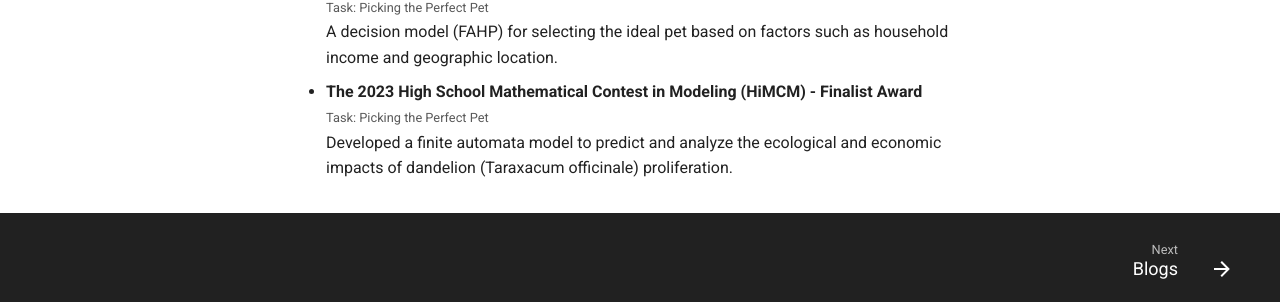
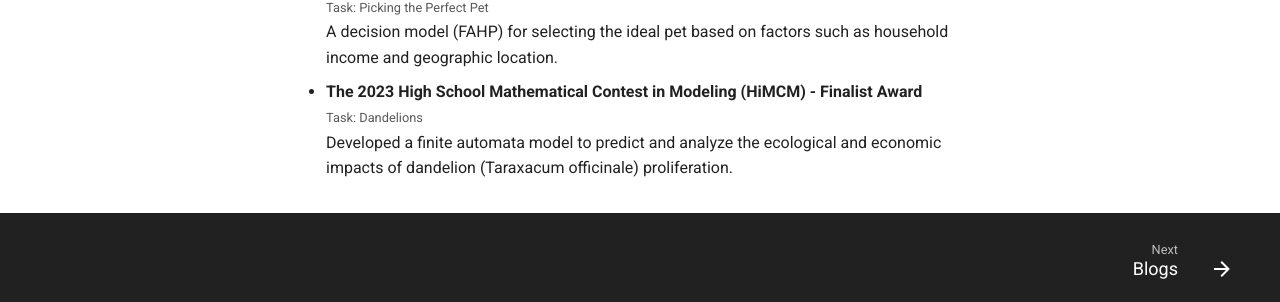
Before and after one commit to CATISNOTSODIUM/CATISNOTSODIUM.github.io, an MkDocs documentation site: the page built from docs/index.md, in a window 1280 px wide and 900 px high, scrolled down 2070 px. Shown: the part 531-833 px from the top of the window. Built offline with MkDocs 1.6.1 and Material for MkDocs 9.7.7, drawn with Linux system fonts in a browser that asks for light colours.

Commit message:
fix: typo

```diff
--- a/docs/index.md
+++ b/docs/index.md
@@ -64,5 +64,5 @@
 A decision model (FAHP) for selecting the ideal pet based on factors such as household income and geographic location.
 
 - **The 2023 High School Mathematical Contest in Modeling (HiMCM) - Finalist Award**<br>
-<small> Task: Picking the Perfect Pet </small><br>
+<small> Task: Dandelions </small><br>
 Developed a finite automata model to predict and analyze the ecological and economic impacts of dandelion (Taraxacum officinale) proliferation.
```
